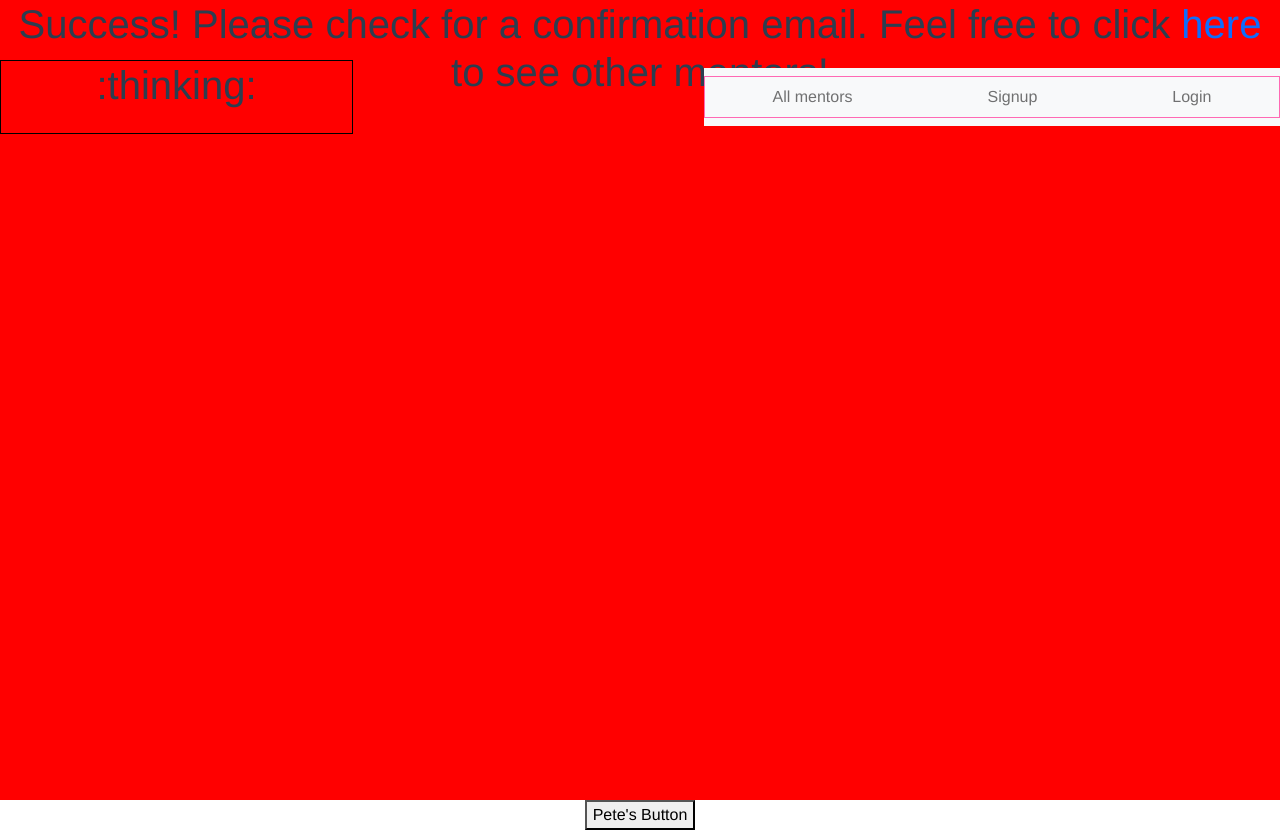
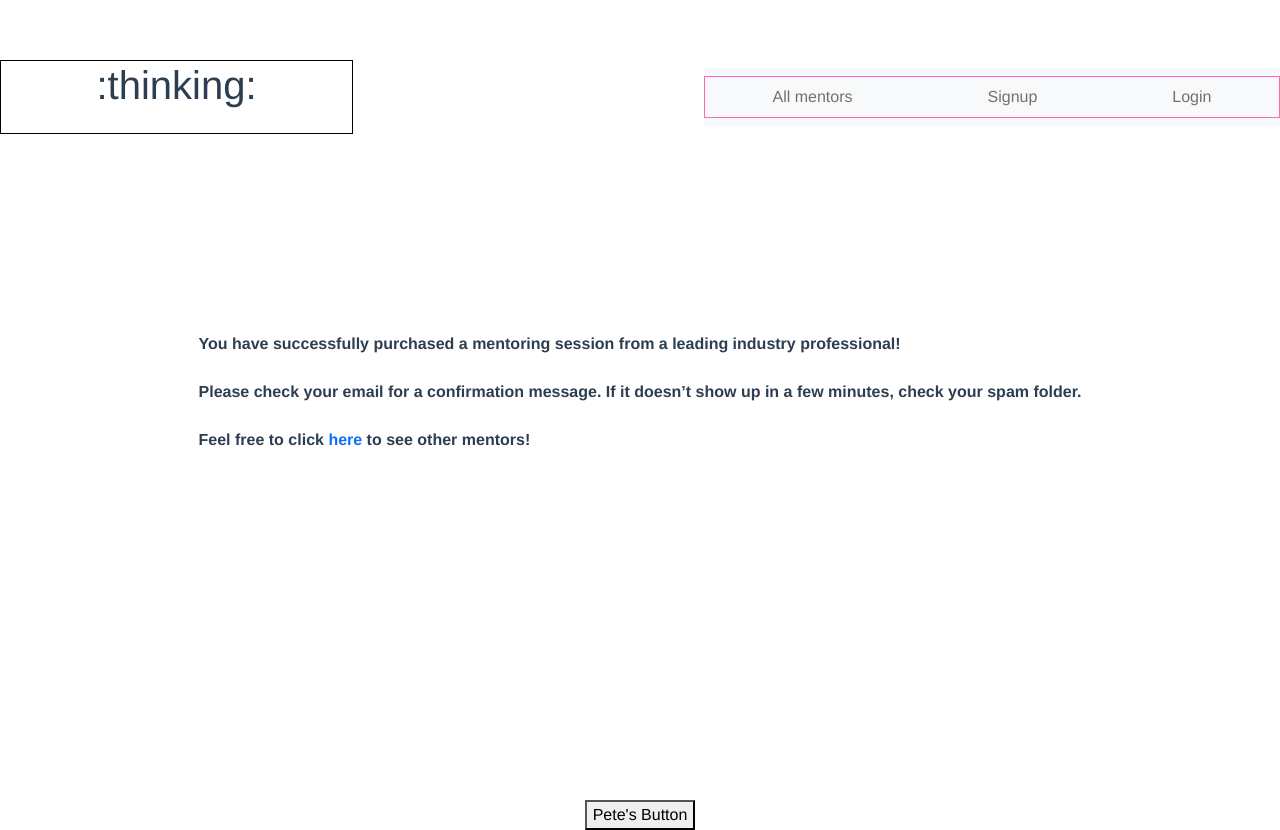
Before and after one commit to KuroKen91/MentorMe, a Vue app: page /success in a window 1280 px wide. Built offline with nearby package versions, Linux system fonts and the light colour scheme.

Commit message:
success text updated

```diff
--- a/src/views/Success.vue
+++ b/src/views/Success.vue
@@ -1,6 +1,18 @@
 <template>
   <div class="success">
-    <h1>Success! Please check for a confirmation email. Feel free to click <router-link to="/mainpage">here</router-link> to see other mentors!</h1>
+    <div class="success-splash">
+      <p>
+        You have successfully purchased a mentoring session from a leading
+        industry professional! <br />
+        <br />
+        Please check your email for a confirmation message. If it doesn’t show
+        up in a few minutes, check your spam folder. <br />
+        <br />
+        Feel free to click
+        <router-link to="/mainpage">here</router-link> to see other mentors!
+      </p>
+      <p></p>
+    </div>
   </div>
 </template>
 
@@ -12,8 +24,15 @@ export default {
 
 <style>
 .success {
-  background-color: red;
   height: 100vh;
   width: 100vw;
+  display: flex;
+  justify-content: center;
+  align-items: center;
+}
+
+.success-splash {
+  font-weight: bolder;
+  text-align: left;
 }
 </style>
```
